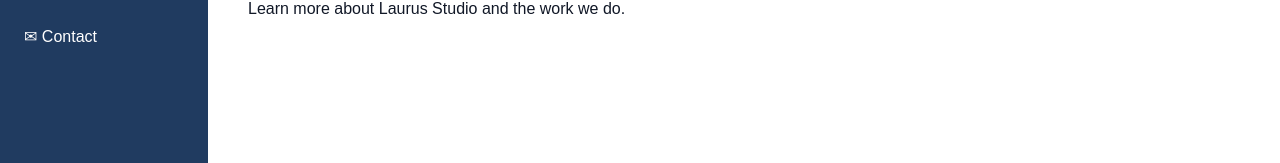
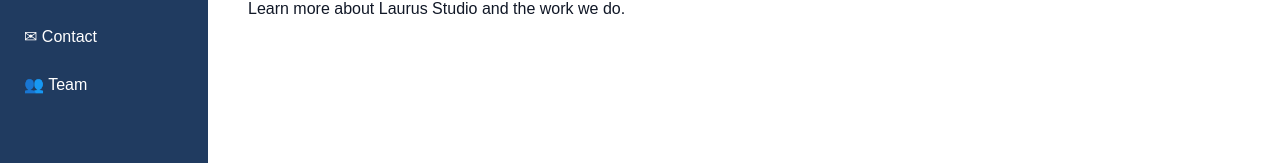
Before and after one commit to abrahamviernes/week3-layout, a Next.js app: page /about in a window 1280 px wide. Shown: the part 167-330 px from the top of the page. Built offline with nearby package versions, Linux system fonts and the light colour scheme.

Commit message:
Add Team link to Sidebar component

```diff
--- a/app/components/Sidebar.jsx
+++ b/app/components/Sidebar.jsx
@@ -7,6 +7,7 @@ export default function Sidebar() {
         <Link href="/">⌂ Home</Link>
         <Link href="/about">● About</Link>
         <Link href="/contact">✉ Contact</Link>
+        <Link href="/team">👥 Team</Link>
       </nav>
     </aside>
   );
```
